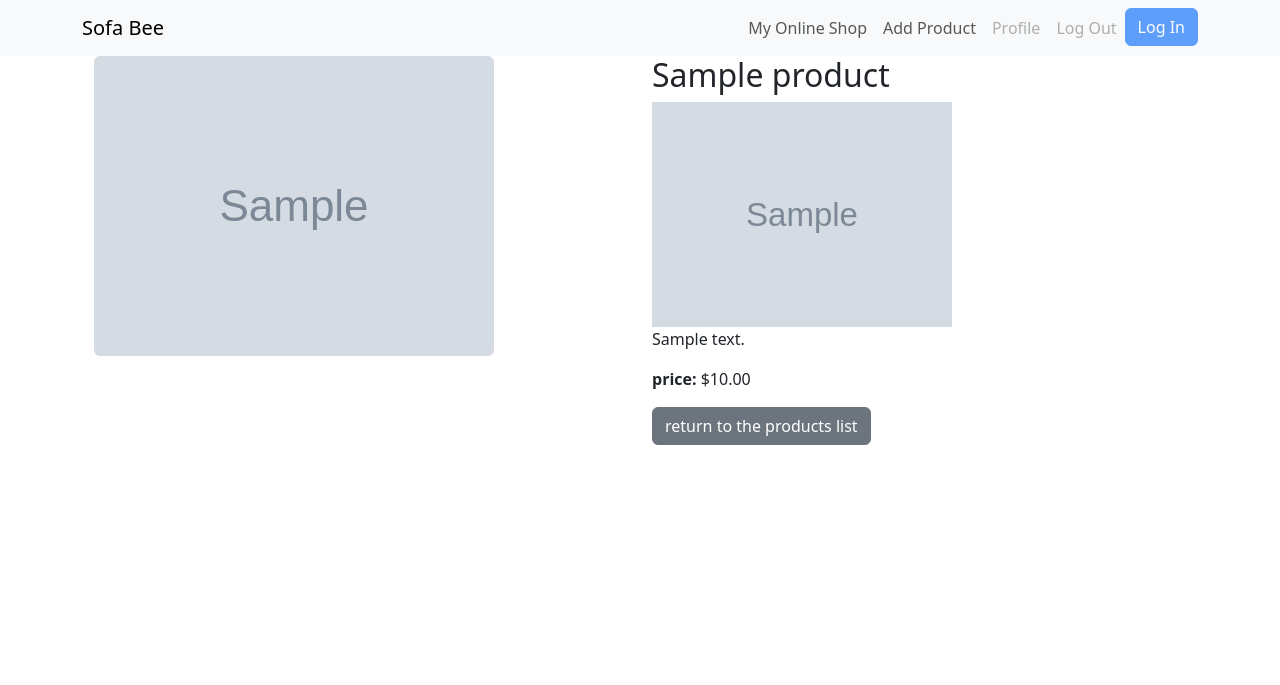
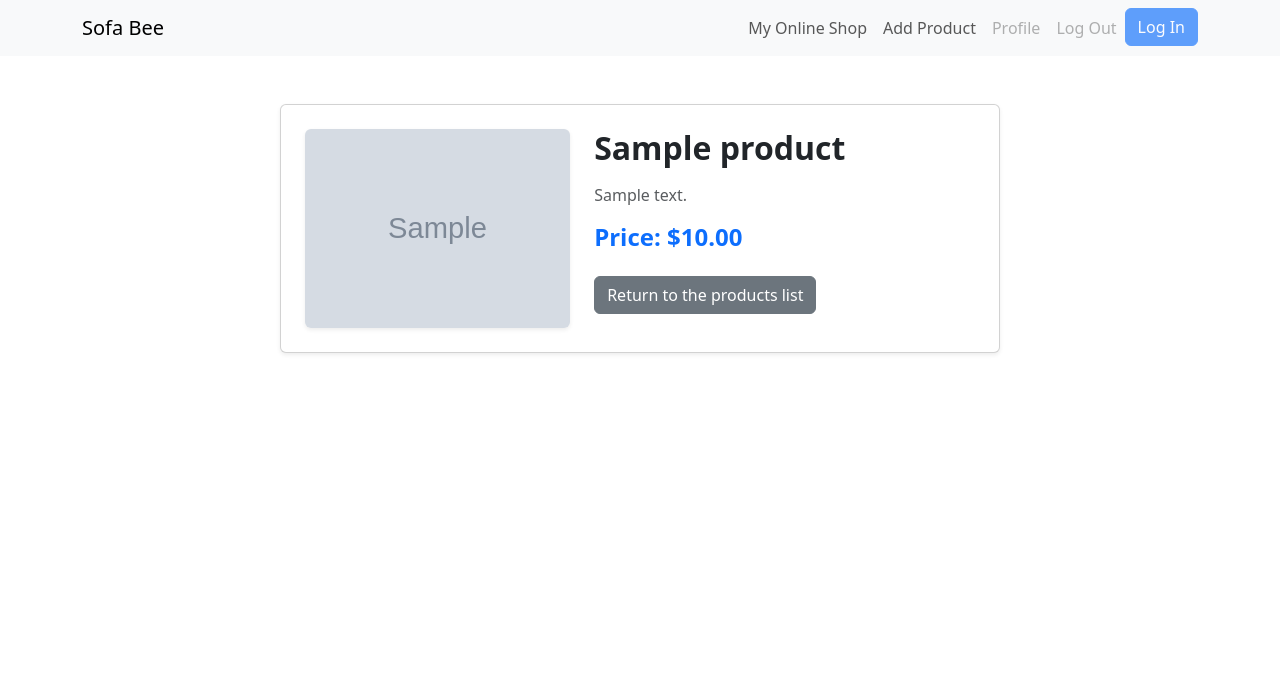
Before and after one commit to Min-code-7/Sofa_Bee_Django_Project, a Django app: template products/templates/products/product_detail.html in a window 1280 px wide. Shown: the top 685 px of the page. Run offline with Django 5.2, Linux system fonts and the light colour scheme; the template is opened without the code that fills it: values that come from a table or form of the project are taken from there, others are empty; tables that the repository leaves empty hold one stand-in row (values such as "Sample post"); grey boxes marked "Sample" are stand-in pictures.

Commit message:
initial finish products view detail function

```diff
--- a/products/templates/products/product_detail.html
+++ b/products/templates/products/product_detail.html
@@ -1,22 +1,29 @@
 {% extends "base.html" %}
+{% load static %}
 
 {% block content %}
-    <div class="container">
-        <div class="row">
-            <div class="col-md-6">
-                {% if product.image %}
-                    <img src="{{ product.image.url }}" class="img-fluid rounded">
-                {% else %}
-                    <img src="https://via.placeholder.com/500" class="img-fluid rounded">
-                {% endif %}
-            </div>
-            <div class = "col-md-6">
-                <h2>{{ product.name }}</h2>
-                <img src="{{ product.image.url }}" width="300" alt="{{ product.name }}">
-                <p>{{ product.description }}</p>
-                <p><strong>price:</strong> ${{ product.price }}</p>
-                <a href="{% url 'product_list' %}" class="btn btn-secondary">return to the products list</a>
+<div class="container mt-5">
+    <div class="row justify-content-center">
+        <div class="col-md-8">
+            <div class="card shadow-sm p-4">
+                <div class="row">
+
+                    <div class="col-md-5 text-center">
+                        <img src="{{ product.image }}" alt="{{ product.name }}" class="img-fluid rounded shadow-sm">
+                    </div>
+
+
+                    <div class="col-md-7">
+                        <h2 class="mb-3"><strong>{{ product.name }}</strong></h2>
+                        <p class="text-muted">{{ product.description }}</p>
+                        <h4 class="text-primary"><strong>Price: ${{ product.price }}</strong></h4>
+
+
+                        <a href="{% url 'product_list' %}" class="btn btn-secondary mt-3">Return to the products list</a>
+                    </div>
+                </div>
             </div>
         </div>
     </div>
+</div>
 {% endblock %}
```
Also changed, not shown: products/views.py (+41 -26 lines), 1 other file.
